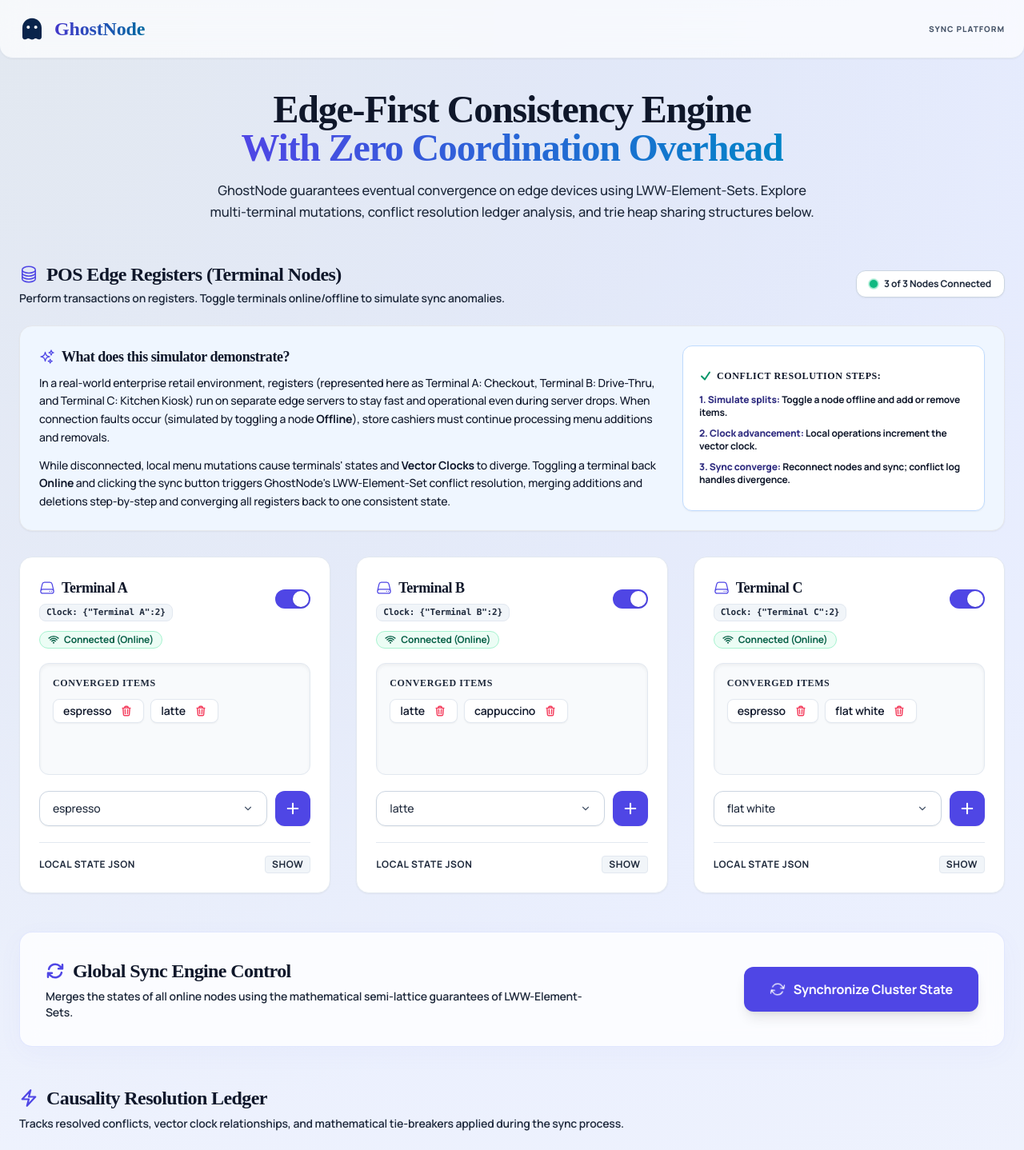
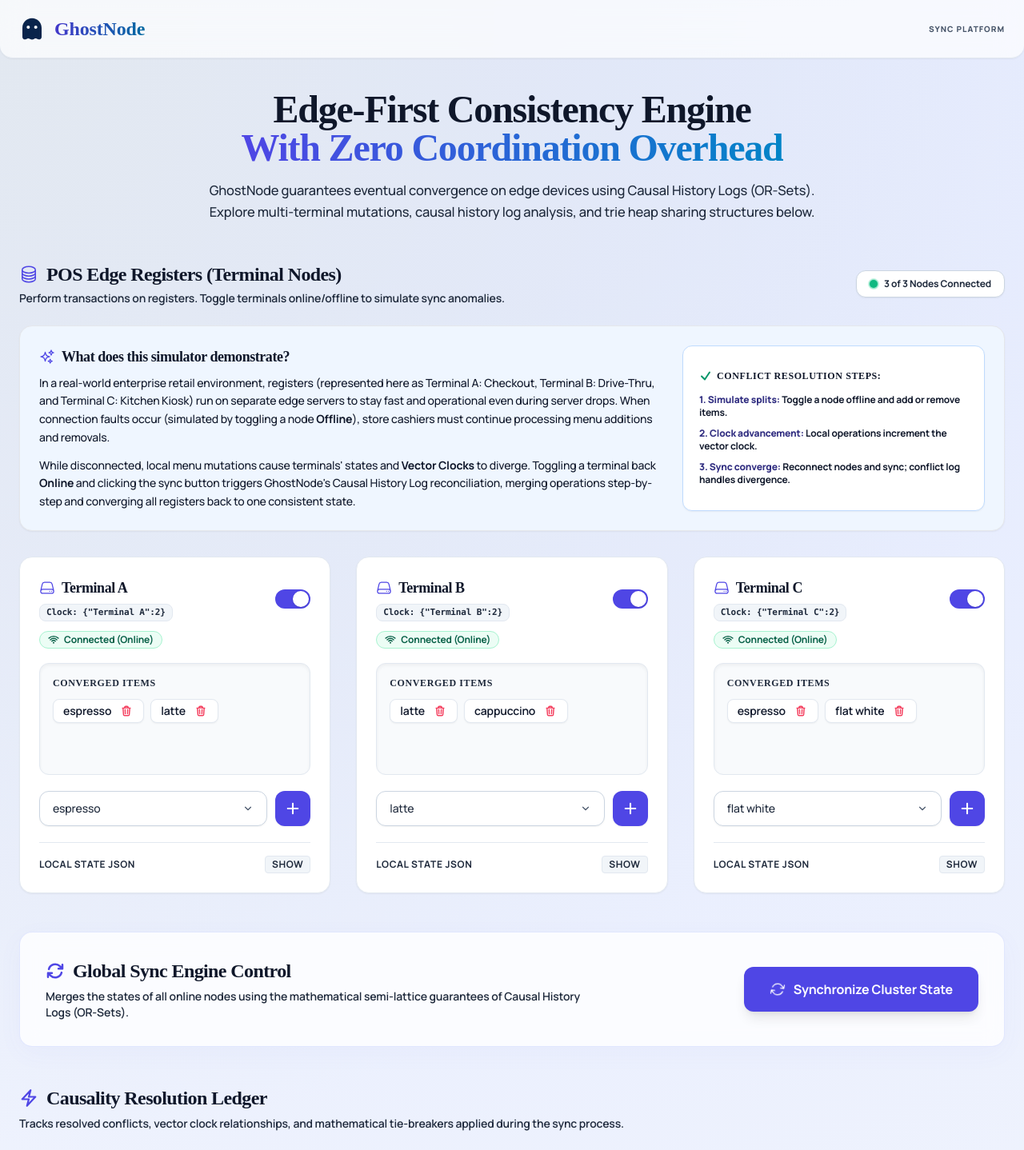
Before and after one commit to mathantkumar/GN, a React (Vite) app: page / in a window 1280 px wide. Shown: the top 1438 px of the page at 80% size. Built offline with nearby package versions, Linux system fonts and the light colour scheme; a web font is replaced by a local one.

Commit message:
docs: update user-facing LWW-Element-Set text references to Causal History Logs (OR-Sets)

```diff
--- a/src/App.tsx
+++ b/src/App.tsx
@@ -437,9 +437,9 @@ export default function App() {
           tokens.push(<span key={j} className="text-amber-400 font-semibold">{part}</span>);
         } else if (part.startsWith('"') || (part.endsWith('"') && part.length > 1)) {
           tokens.push(<span key={j} className="text-emerald-400 font-medium">{part}</span>);
-        } else if (['POSConfiguration', 'GhostNodeMergeEvent', 'String', 'LWWElementSet', 'LWWRegister', 'Bias', 'Map', 'LWWElementSetSerializer', 'LWWElementSetSerializer::class'].includes(part) || (part === 'E' && parts[j - 1] === '<')) {
+        } else if (['POSConfiguration', 'String', 'CausalLedger', 'CausalOperation', 'OperationType', 'PersistentMap', 'CausalLedgerSerializer', 'CausalLedgerSerializer::class'].includes(part) || (part === 'E' && parts[j - 1] === '<')) {
           tokens.push(<span key={j} className="text-cyan-400 font-medium">{part}</span>);
-        } else if (['logger', 'info', 'elements', 'size', 'mergedSet', 'onMergeReceived'].includes(part)) {
+        } else if (['logger', 'info', 'elements', 'size', 'operations', 'syncWithReplicas'].includes(part)) {
           tokens.push(<span key={j} className="text-sky-300 font-medium">{part}</span>);
         } else {
           tokens.push(<span key={j} className="text-slate-200">{part}</span>);
@@ -528,7 +528,7 @@ export default function App() {
             </span>
           </h1>
           <p className="text-slate-800 text-[16.5px] font-medium leading-relaxed max-w-3xl mx-auto">
-            GhostNode guarantees eventual convergence on edge devices using LWW-Element-Sets. Explore multi-terminal mutations, conflict resolution ledger analysis, and trie heap sharing structures below.
+            GhostNode guarantees eventual convergence on edge devices using Causal History Logs (OR-Sets). Explore multi-terminal mutations, causal history log analysis, and trie heap sharing structures below.
           </p>
         </section>
 
@@ -564,7 +564,7 @@ export default function App() {
                 In a real-world enterprise retail environment, registers (represented here as Terminal A: Checkout, Terminal B: Drive-Thru, and Terminal C: Kitchen Kiosk) run on separate edge servers to stay fast and operational even during server drops. When connection faults occur (simulated by toggling a node <strong>Offline</strong>), store cashiers must continue processing menu additions and removals.
               </p>
               <p className="text-sm text-slate-900 font-medium leading-relaxed">
-                While disconnected, local menu mutations cause terminals' states and <strong>Vector Clocks</strong> to diverge. Toggling a terminal back <strong>Online</strong> and clicking the sync button triggers GhostNode's LWW-Element-Set conflict resolution, merging additions and deletions step-by-step and converging all registers back to one consistent state.
+                While disconnected, local menu mutations cause terminals' states and <strong>Vector Clocks</strong> to diverge. Toggling a terminal back <strong>Online</strong> and clicking the sync button triggers GhostNode's Causal History Log reconciliation, merging operations step-by-step and converging all registers back to one consistent state.
               </p>
             </div>
             <div className="bg-white rounded-xl p-5 border border-blue-200 flex flex-col justify-center shadow-sm">
@@ -731,7 +731,7 @@ export default function App() {
               Global Sync Engine Control
             </h2>
             <p className="text-slate-800 text-sm font-semibold mt-1.5">
-              Merges the states of all online nodes using the mathematical semi-lattice guarantees of LWW-Element-Sets.
+              Merges the states of all online nodes using the mathematical semi-lattice guarantees of Causal History Logs (OR-Sets).
             </p>
           </div>
           <button
```
